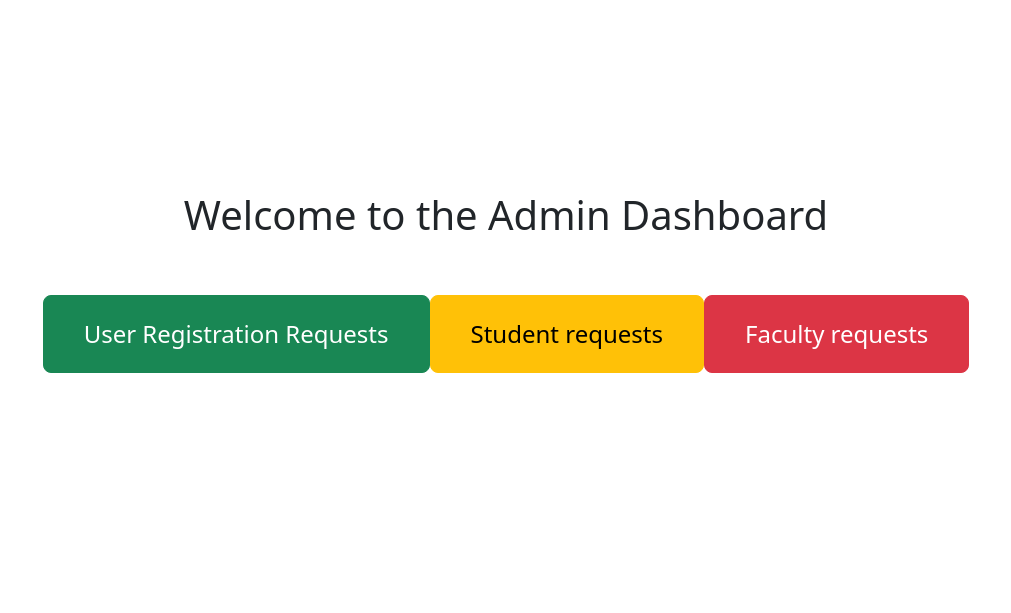
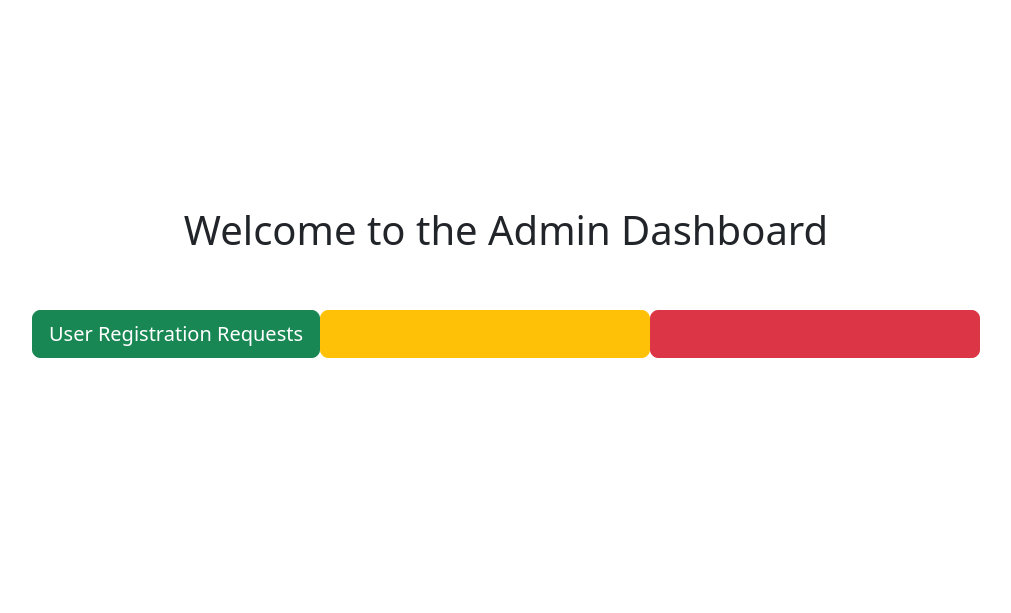
Before and after one commit to Abhimanyu0904/HyperTasks, a Python web app: template flask/templates/admin_dashboard.html in a window 1280 px wide. Shown: the part 174-787 px from the top of the page, without its empty margins (134-1145 px from the left). Run offline with Jinja, Linux system fonts and the light colour scheme; the template is opened without the code that fills it, so the values that code supplies are empty, except form fields; tables that the repository leaves empty hold one stand-in row (values such as "Sample post"); form fields are guessed from the names that the template uses; some libraries are stand-ins or nearby versions.

Commit message:
Fixing final bugs

```diff
--- a/flask/app.py
+++ b/flask/app.py
@@ -638,17 +638,18 @@ def admin_display_requests():
                 return redirect(url_for('admin_display_requests', type='faculty'))
 
         type = request.args.get('type', 'student')
+        print(type)
 
         # by default student requests open first
         valid, output = chaincode(
             ['queryRequests', 'admin@ashoka.edu.in', 'false', type])
         if not valid:
             flash("Something went wrong. Please try again.", "danger")
-            return redirect(url_for('admin_display_requests'))
+            return redirect(url_for('admin_display_requests', type = type))
 
         if output.get('message') != 'success':
             flash(f"{output.get('error')}", "danger")
-            return redirect(url_for('admin_display_requests'))
+            return redirect(url_for('admin_display_requests', type = type))
 
         return render_template("admin_display_requests.html", requests=output.get('response'), status = 'All',initiate_request_form=initiate_request_form, finish_request_form=finish_request_form, hold_request_form=hold_request_form, resume_request_form=resume_request_form, drop_request_form=drop_request_form, filter=type.title())
     else:
--- a/flask/templates/admin_dashboard.html
+++ b/flask/templates/admin_dashboard.html
@@ -10,19 +10,20 @@
 
     <!-- First Button (wrapped in an anchor tag) -->
     <a href="{{ url_for('user_registration_requests') }}" style="text-decoration: none;">
-        <button type="button" class="btn btn-success btn-lg" style="padding: 20px 40px; font-size: 24px;">User Registration Requests</button>
+        <button type="button" class="btn btn-success btn-lg">User Registration Requests</button>
     </a>
 
     <!-- Second Button (inside a form) -->
-    <form method="post" action="{{ url_for('admin_display_requests') }}" style="margin: 0;">
+    <form method="post" action="{{ url_for('admin_display_requests', type = 'student') }}" style="margin: 0;">
         {{ filter_student_requests_form.csrf_token }}
-        <button type="submit" class="btn btn-warning btn-lg" style="padding: 20px 40px; font-size: 24px;">{{ filter_student_requests_form.student_requests.label }}</button>
+        {{filter_student_requests_form.student_requests(class = "btn btn-warning btn-lg")}}
     </form>
 
     <!-- Third Button (inside another form) -->
-    <form method="post" action="{{ url_for('admin_display_requests') }}" style="margin: 0;">
+    <form method="post" action="{{ url_for('admin_display_requests', type = 'faculty') }}" style="margin: 0;">
         {{ filter_faculty_requests_form.csrf_token }}
-        <button type="submit" class="btn btn-danger btn-lg" style="padding: 20px 40px; font-size: 24px;">{{ filter_faculty_requests_form.faculty_requests.label }}</button>
+        {{filter_faculty_requests_form.faculty_requests(class = "btn btn-danger btn-lg")}}
+
     </form>
 
 </div>
```
Also changed, not shown: flask/templates/admin_display_requests.html (+13 -7 lines).
